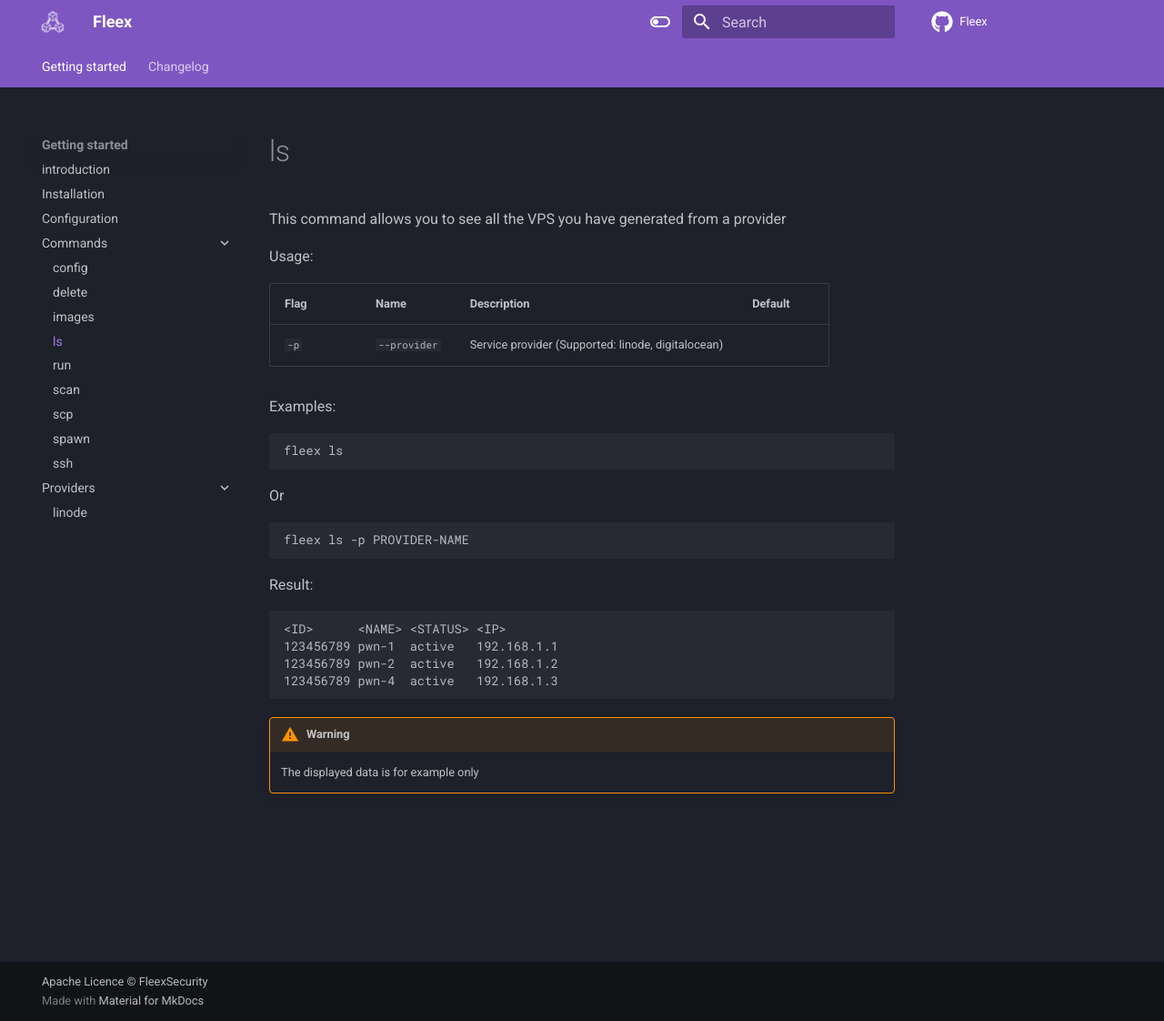
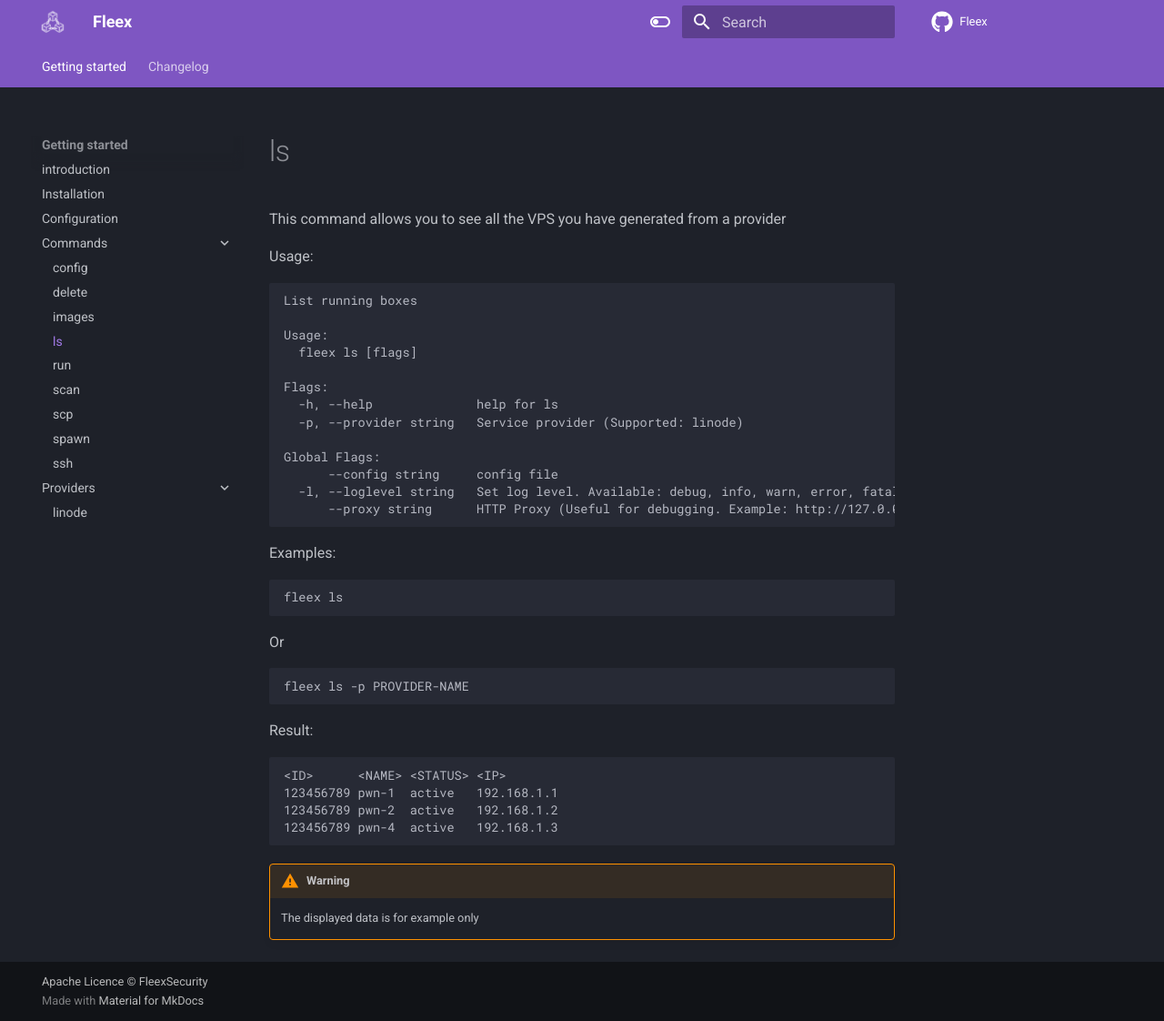
Before and after one commit to FleexSecurity/fleex-docs, an MkDocs documentation site: the page built from docs/commands/ls.md, in a window 1280 px wide and 1122 px high. Shown: the whole window at 91% size. Built offline with MkDocs 1.6.1 and Material for MkDocs 9.7.7, drawn with Linux system fonts in a browser that asks for light colours; comment, search, counter and statistics services are not loaded.

Commit message:
docs: ls command

````diff
--- a/docs/commands/ls.md
+++ b/docs/commands/ls.md
@@ -2,9 +2,21 @@
 
 Usage:
 
-| Flag | Name         | Description                                        | Default |
-| ---- | ------------ | -------------------------------------------------- | ------- |
-| `-p` | `--provider` | Service provider (Supported: linode, digitalocean) |         |
+```
+List running boxes
+
+Usage:
+  fleex ls [flags]
+
+Flags:
+  -h, --help              help for ls
+  -p, --provider string   Service provider (Supported: linode)
+
+Global Flags:
+      --config string     config file
+  -l, --loglevel string   Set log level. Available: debug, info, warn, error, fatal (default "info")
+      --proxy string      HTTP Proxy (Useful for debugging. Example: http://127.0.0.1:8080)
+```
 
 Examples:
 ```
````
